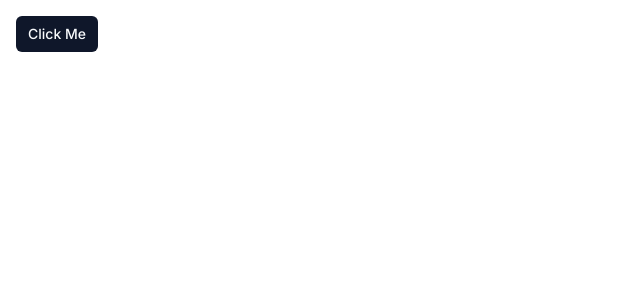
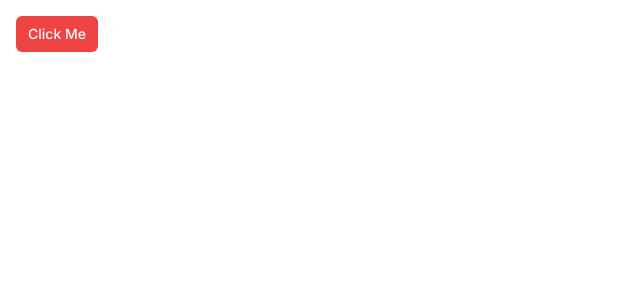
Before and after one commit to ahmedbouzid/advenced-next-js-app, a Next.js app: page / in a window 1280 px wide. Shown: the top 300 px of the page, without its empty margins (0-640 px from the left). Built offline with nearby package versions, Linux system fonts and the light colour scheme.

Commit message:
install clerk for auth && and connfigure

```diff
--- a/app/(root)/page.tsx
+++ b/app/(root)/page.tsx
@@ -5,7 +5,7 @@ export default function Home() {
   return (
  <>
  <div className='p-4'>
- <Button size={'sm'} >Click Me</Button>
+ <Button size={'sm'} variant={'destructive'} >Click Me</Button>
 
  </div>
  </>
--- a/package.json
+++ b/package.json
@@ -9,6 +9,7 @@
     "lint": "next lint"
   },
   "dependencies": {
+    "@clerk/nextjs": "^4.21.15",
     "@radix-ui/react-slot": "^1.0.2",
     "@types/node": "20.4.2",
     "@types/react": "18.2.15",
```
Also changed, not shown: 2 other files (tests, documents, lock files or other folders).
